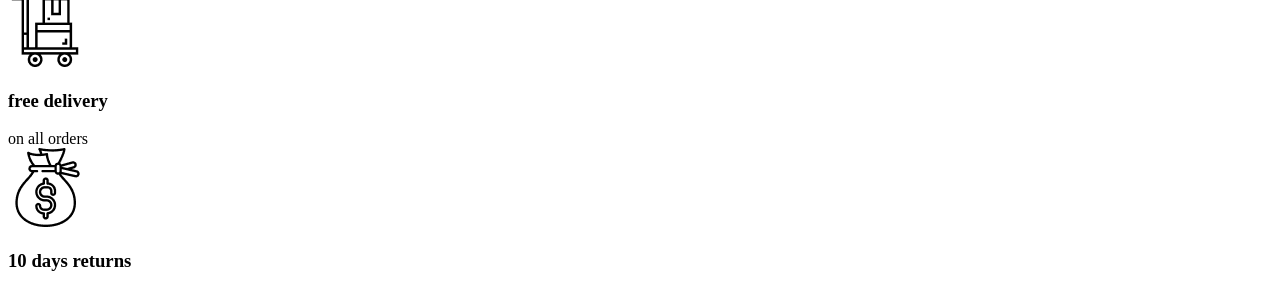
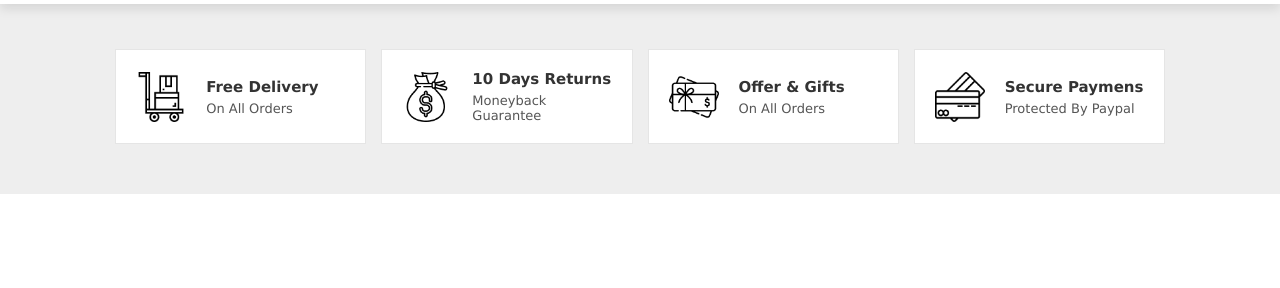
Before and after one commit to fcubilloc/CoderhouseDW, a plain HTML site: page pages/services.html in a window 1280 px wide. Shown: the part 71-359 px from the top of the page. Drawn offline with Linux system fonts and the light colour scheme; files that its build step writes are made by us from their sources; files whose address does not match are found by name.

Commit message:
css link

```diff
--- a/pages/services.html
+++ b/pages/services.html
@@ -5,7 +5,7 @@
     <meta http-equiv="X-UA-Compatible" content="IE=edge">
     <meta name="viewport" content="width=device-width, initial-scale=1.0">
     <link rel="stylesheet" href="https://cdnjs.cloudflare.com/ajax/libs/font-awesome/5.15.3/css/all.min.css">
-    <link rel="stylesheet" href="./css/style.css/">
+    <link rel="stylesheet" href="/css/style.css">
     <title>Document</title>
 </head>
 <body>
```
